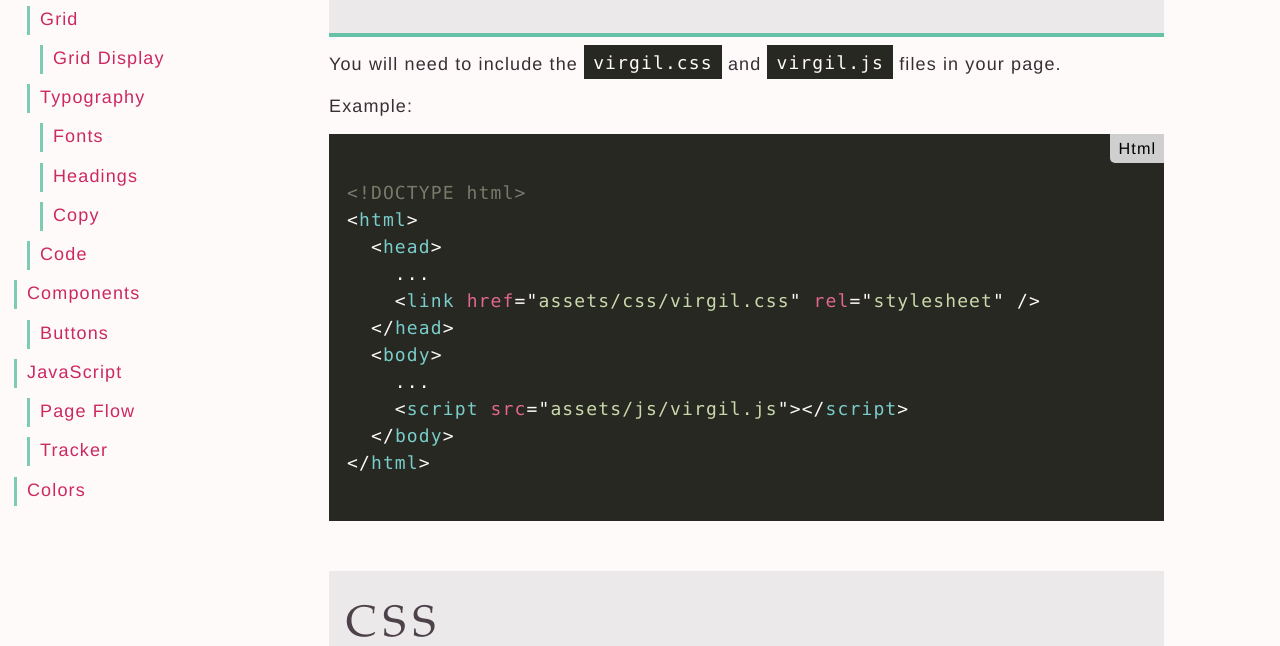
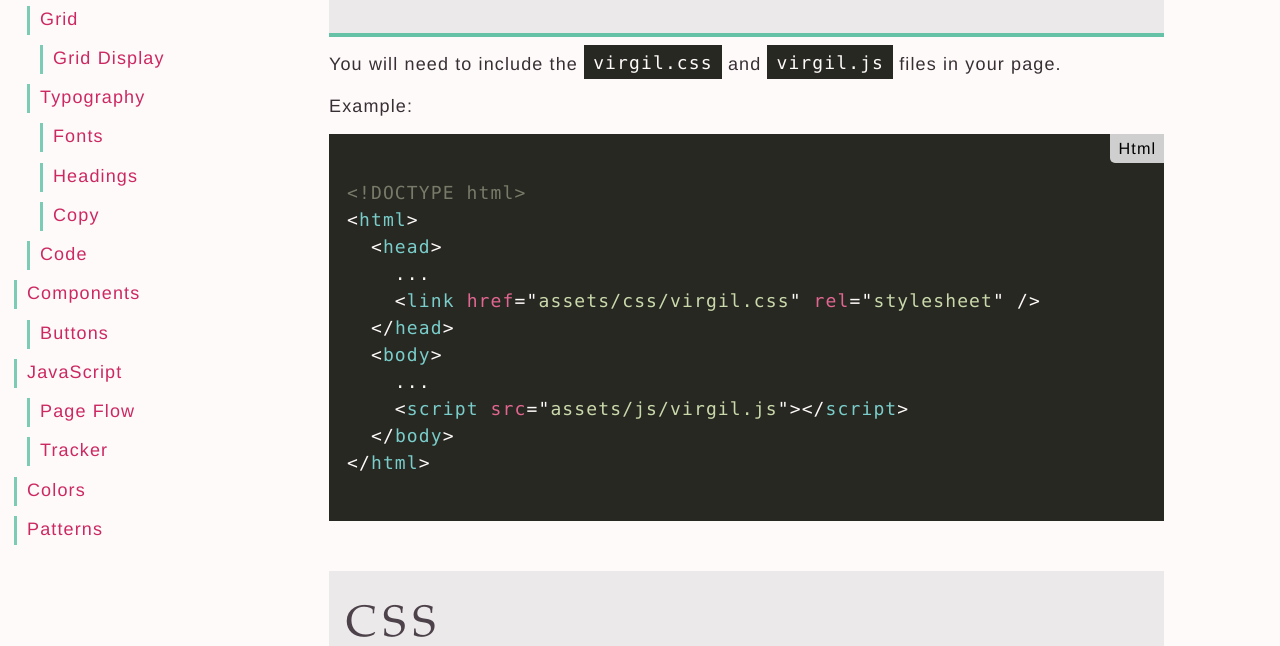
Before and after one commit to badwolf7/understructure, a website: page public/index.html in a window 1280 px wide. Shown: the part 154-800 px from the top of the page. Drawn offline with nearby package versions, Linux system fonts and the light colour scheme.

Commit message:
add to nav

```diff
--- a/public/index.html
+++ b/public/index.html
@@ -139,6 +139,10 @@
 
         <li>
           <a class="page-link tracker-link" href="#swatch-book">Colors</a>
+        </li>
+
+        <li>
+          <a class="page-link tracker-link" href="#patterns">Patterns</a>
         </li>
     </nav>
   </aside>
@@ -433,7 +437,7 @@ el.innerHTML = 'Level passed: ' + hasPassed;
 
 
 
-    <section id="patterns">
+    <section id="patterns" class="tracker-section">
       <section class="title-bar pattern diamonds">
         <h1>Patterns</h1>
         <p>Diamond</p>
```
